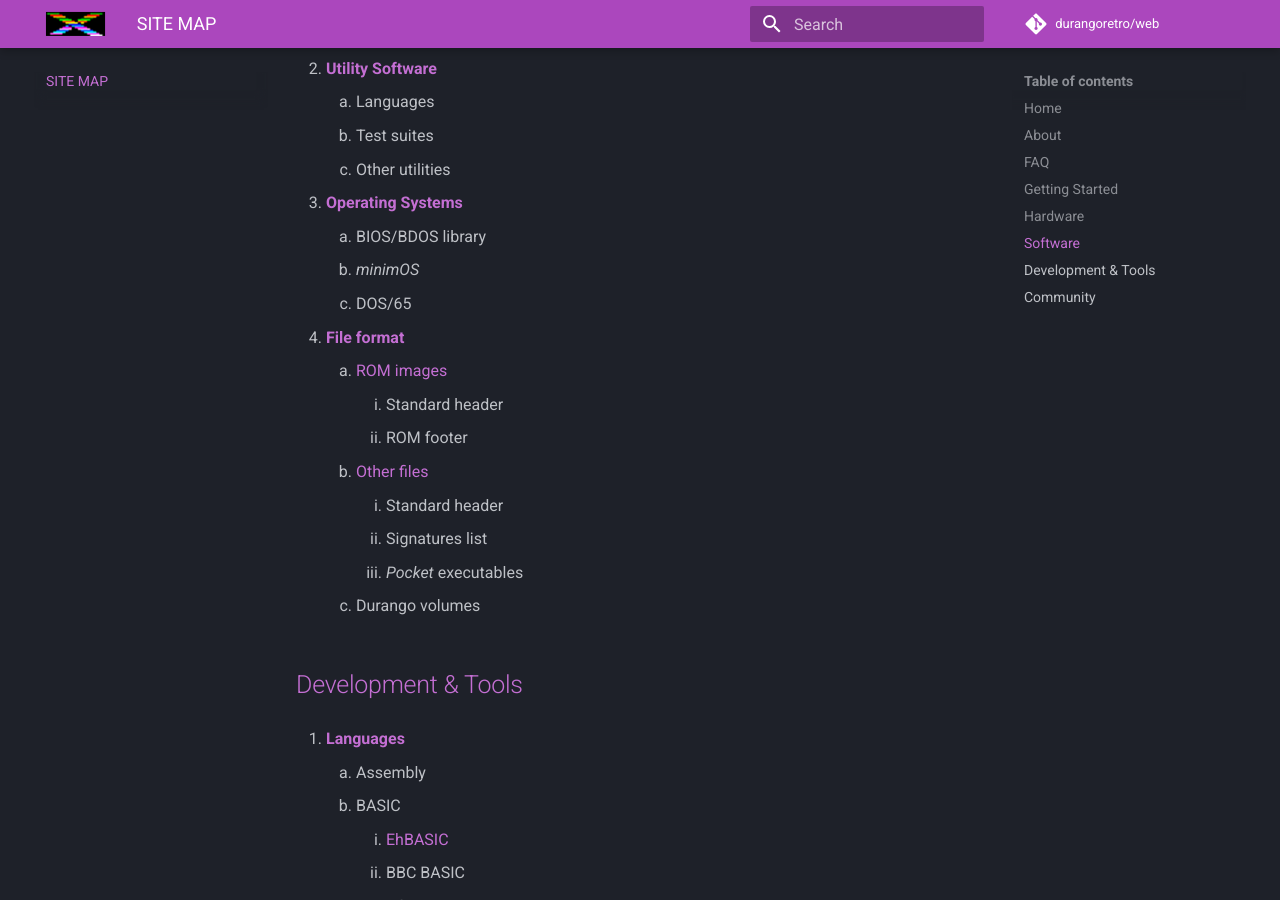
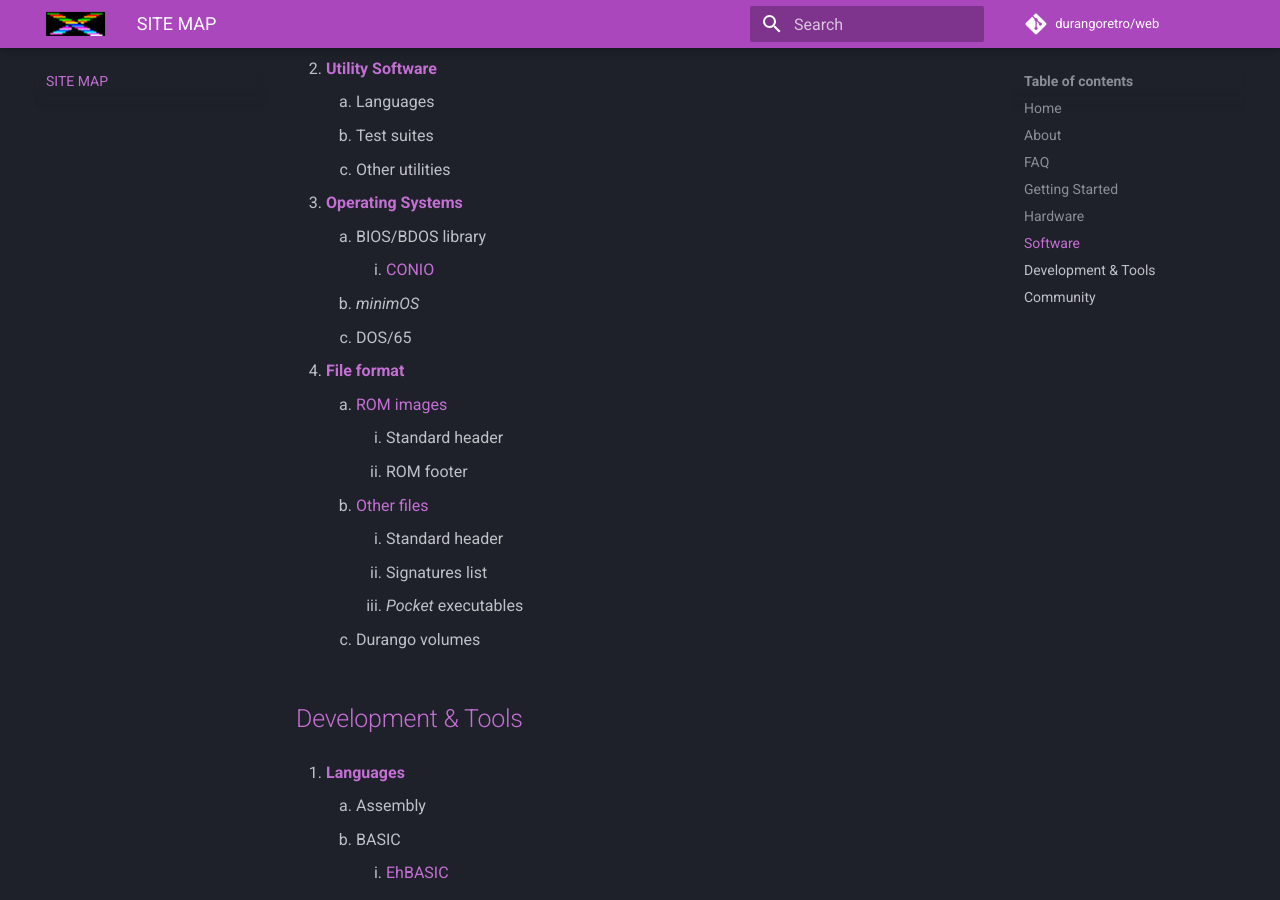
Before and after one commit to durangoretro/web, an MkDocs documentation site: the page built from docs/sitemap.md, in a window 1280 px wide and 900 px high, scrolled down 3690 px. Built offline with MkDocs 1.6.1 and Material for MkDocs 9.7.7, drawn with Linux system fonts in a browser that asks for light colours; comment, search, counter and statistics services are not loaded.

Commit message:
add CONIO to sitemap.md

```diff
--- a/docs/sitemap.md
+++ b/docs/sitemap.md
@@ -114,6 +114,7 @@ This is a **general index** of the _whole [**DurangoRetro.com**](index.md) websi
 
 1. [**Operating Systems**](soft/os.md)
 	1. BIOS/BDOS library
+		1. [CONIO](soft/bios/conio.md)
 	1. _minimOS_
 	1. DOS/65
 
```
